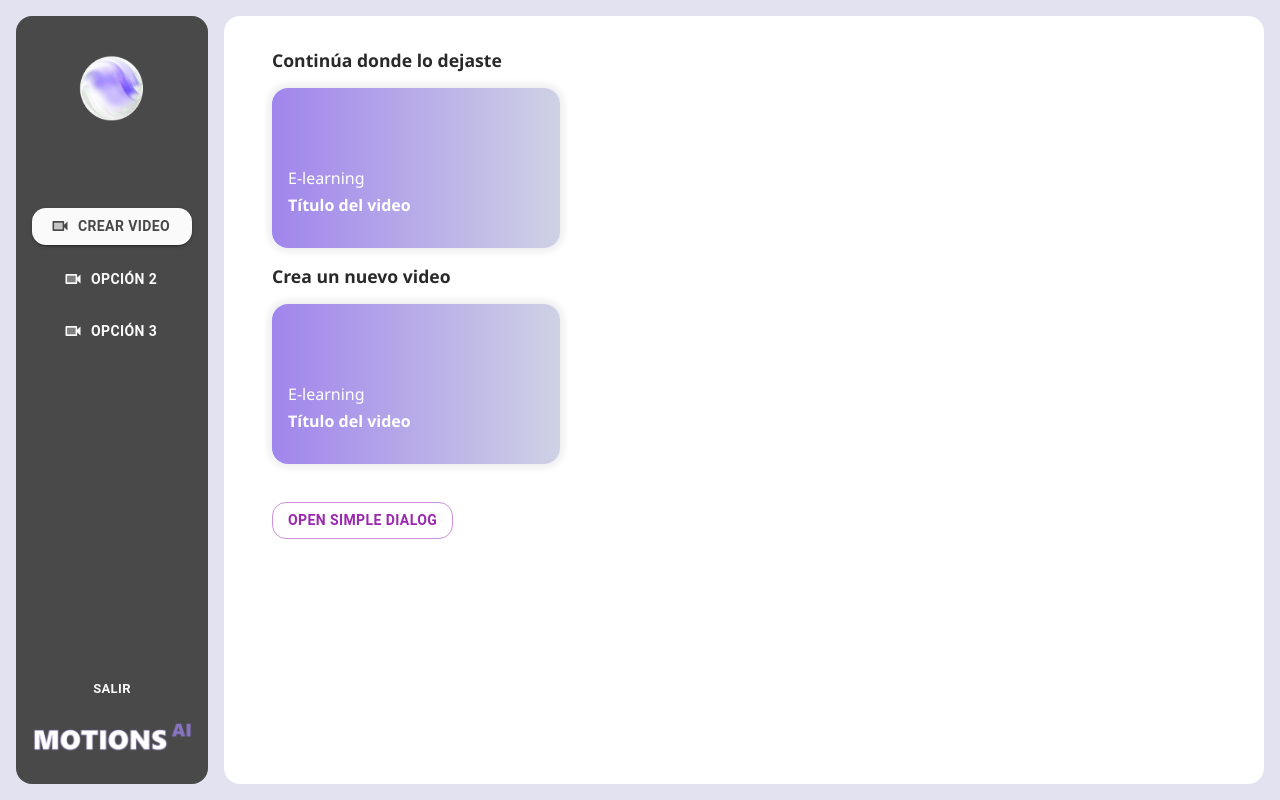
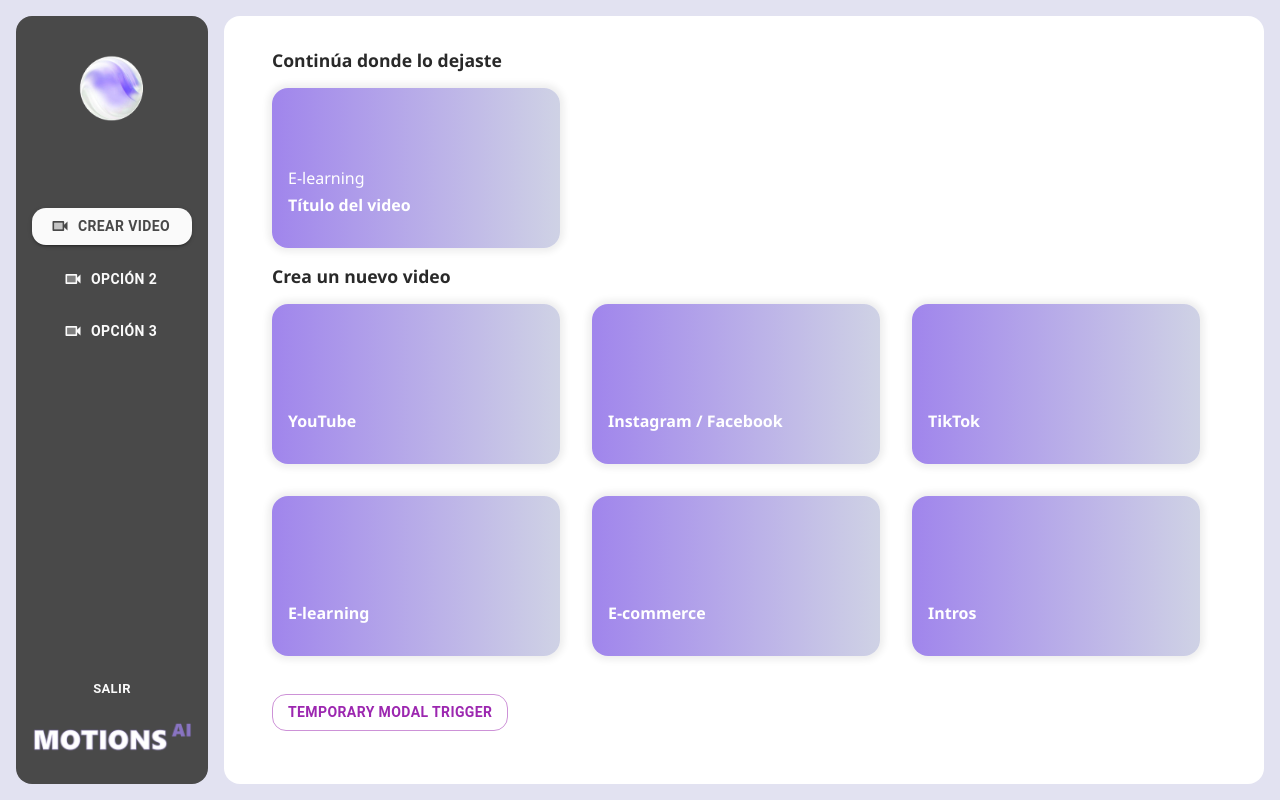
Before and after one commit to LeoLeto/Motions, a React (Vite) app in the folder client/: page /dashboard in a window 1280 px wide. Built offline with nearby package versions, Linux system fonts and the light colour scheme.

Commit message:
Dashboard options

```diff
--- a/client/src/components/DashboardOptionCard/DashboardOptionCard.tsx
+++ b/client/src/components/DashboardOptionCard/DashboardOptionCard.tsx
@@ -1,10 +1,27 @@
 import "./DashboardOptionCard.css";
 
-export default function DashboardOptionCard() {
+interface DashboardOptionCardProps {
+  isNewVideoOption: boolean;
+  type: string;
+}
+
+export default function DashboardOptionCard({
+  isNewVideoOption,
+  type,
+}: DashboardOptionCardProps) {
   return (
     <div className="dashboardOptionCard">
-      <div>E-learning</div>
-      <div>Título del video</div>
+      {isNewVideoOption && (
+        <>
+          <div>{type}</div>
+        </>
+      )}
+      {!isNewVideoOption && (
+        <>
+          <div>{type}</div>
+          <div>Título del video</div>
+        </>
+      )}
     </div>
   );
 }
--- a/client/src/components/NewVideoModal/NewVideoModal.tsx
+++ b/client/src/components/NewVideoModal/NewVideoModal.tsx
@@ -382,7 +382,7 @@ export default function SimpleDialogDemo() {
     <div>
       <br />
       <Button variant="outlined" color="secondary" onClick={handleClickOpen}>
-        Open simple dialog
+        Temporary modal trigger
       </Button>
       <SimpleDialog
         selectedValue={selectedValue}
--- a/client/src/components/layout/SidebarLayout.scss
+++ b/client/src/components/layout/SidebarLayout.scss
@@ -47,3 +47,9 @@
     color      : rgba(0, 0, 0, 0.84);
     font-size  : 1.1rem;
 }
+
+.newVideoOptionsContainer {
+    display  : flex;
+    flex-wrap: wrap;
+    gap      : 2rem;
+}
--- a/client/src/components/layout/SidebarLayout.tsx
+++ b/client/src/components/layout/SidebarLayout.tsx
@@ -9,6 +9,27 @@ import SimpleDialogDemo from "../NewVideoModal/NewVideoModal";
 // interface SidebarLayoutProps {
 //   children: ReactNode;
 // }
+
+const newVideoOptions = [
+  {
+    title: "YouTube",
+  },
+  {
+    title: "Instagram / Facebook",
+  },
+  {
+    title: "TikTok",
+  },
+  {
+    title: "E-learning",
+  },
+  {
+    title: "E-commerce",
+  },
+  {
+    title: "Intros",
+  },
+];
 
 export default function SidebarLayout() {
   const navigate = useNavigate();
@@ -47,9 +68,19 @@ export default function SidebarLayout() {
       </div>
       <div className="mainCard">
         <div className="title">Continúa donde lo dejaste</div>
-        <DashboardOptionCard />
+        <DashboardOptionCard isNewVideoOption={false} type="E-learning" />
         <div className="title">Crea un nuevo video</div>
-        <DashboardOptionCard />
+        <div className="newVideoOptionsContainer">
+          {newVideoOptions.map((option) => {
+            return (
+              <DashboardOptionCard
+                key={option.title}
+                isNewVideoOption={true}
+                type={option.title}
+              />
+            );
+          })}
+        </div>
 
         <SimpleDialogDemo />
       </div>
```
